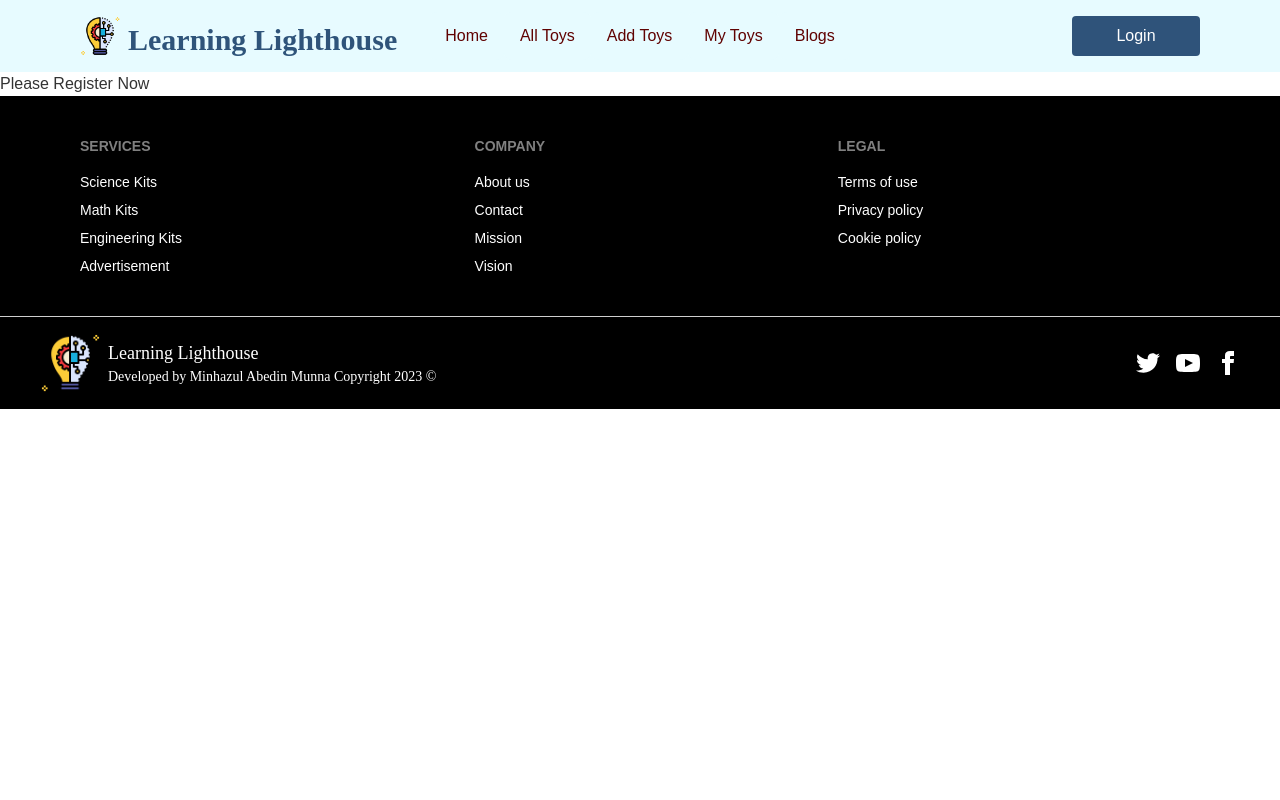
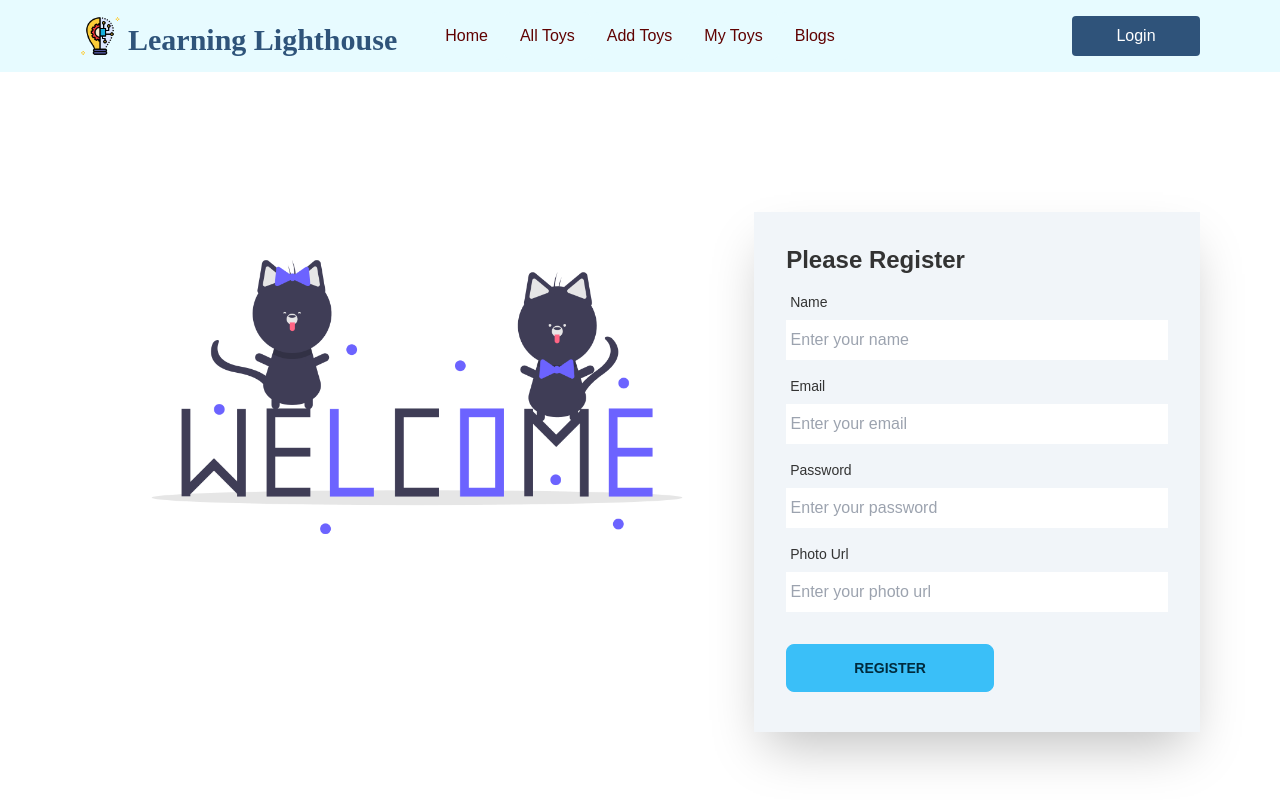
Before and after one commit to smmunna/b7a11-toy-marketplace-client-side-smmunna, a React (Vite) app in the folder learning-light-house-client/: page /register in a window 1280 px wide. Shown: the top 800 px of the page. Built offline with nearby package versions, Linux system fonts and the light colour scheme; a web font is replaced by a local one.

Commit message:
Error Page Added

```diff
--- a/learning-light-house-client/src/components/Error/Error.jsx
+++ b/learning-light-house-client/src/components/Error/Error.jsx
@@ -1,9 +1,21 @@
 import React from 'react';
+import ErrorPage from '../../assets/images/error404.png'
+import { Link } from 'react-router-dom';
 
 const Error = () => {
     return (
-        <div>
-            <h3>Error Components</h3>
+        <div className=' md:py-36 lg:px-52 lg:py-16'>
+            <div className='p-12 md:flex justify-center items-center gap-10'>
+                <div className='my-10'>
+                    <img src={ErrorPage} alt="" />
+                </div>
+                <div className='w-2/3'>
+                    <div>
+                        <h3 className="text-2xl text-red-600 mb-5">No Routes Exist, Check again.. !!</h3>
+                        <Link to="/"><button className='btn btn-success'>Go back to Home</button></Link>
+                    </div>
+                </div>
+            </div>
         </div>
     );
 }
--- a/learning-light-house-client/src/components/Login/Login.jsx
+++ b/learning-light-house-client/src/components/Login/Login.jsx
@@ -6,7 +6,7 @@ import { Link } from 'react-router-dom';
 
 const Login = () => {
     return (
-        <div className="hero min-h-screen">
+        <div className="lg:px-20 hero min-h-screen">
             <div className="lg:flex">
                 <div className="text-center lg:text-left">
                     <div>
@@ -14,19 +14,20 @@ const Login = () => {
                     </div>
                 </div>
                 <div className=" shadow-2xl bg-slate-100 lg:w-2/3">
+                    <form>
                     <div className="card-body">
                         <h3 className='text-2xl font-semibold'>Please Login</h3>
                         <div className="form-control">
                             <label className="label">
                                 <span className="label-text">Email</span>
                             </label>
-                            <input type="text" placeholder=" Enter your email" className="py-2" />
+                            <input type="text" placeholder=" Enter your email" required className="py-2" />
                         </div>
                         <div className="form-control">
                             <label className="label">
                                 <span className="label-text">Password</span>
                             </label>
-                            <input type="text" placeholder=" Enter your password" className="py-2" />
+                            <input type="text" placeholder=" Enter your password" required className="py-2" />
                         </div>
                         <div className="form-control mt-6">
                             <button className="btn btn-info w-52">Login</button>
@@ -38,6 +39,7 @@ const Login = () => {
                             <div className=' text-center border-2 py-3 cursor-pointer flex justify-center items-center gap-3 hover:bg-teal-100'><span><img src={GoogleLogo} width={25} alt="" /></span> <span>Signin with Google</span></div>
                         </div>
                     </div>
+                    </form>
                 </div>
             </div>
         </div>
--- a/learning-light-house-client/src/components/Register/Register.jsx
+++ b/learning-light-house-client/src/components/Register/Register.jsx
@@ -1,9 +1,52 @@
 import React from 'react';
+import register from '../../assets/images/welcome.png'
 
 const Register = () => {
     return (
-        <div>
-            <h3>Please Register Now</h3>
+        <div className="lg:px-20 hero min-h-screen">
+            <div className="lg:flex">
+                <div className="text-center lg:text-left">
+                    <div>
+                        <img src={register} className='' alt="" />
+                    </div>
+                </div>
+                <div className=" shadow-2xl bg-slate-100 lg:w-2/3">
+                    <form>
+                        <div className="card-body">
+                            <h3 className='text-2xl font-semibold'>Please Register</h3>
+                            <div className="form-control">
+                                <label className="label">
+                                    <span className="label-text">Name</span>
+                                </label>
+                                <input type="text" placeholder=" Enter your name" required className="py-2" />
+                            </div>
+                            <div className="form-control">
+                                <label className="label">
+                                    <span className="label-text">Email</span>
+                                </label>
+                                <input type="email" placeholder=" Enter your email" required className="py-2" />
+                            </div>
+                            <div className="form-control">
+                                <label className="label">
+                                    <span className="label-text">Password</span>
+                                </label>
+                                <input type="text" placeholder=" Enter your password" required className="py-2" />
+                            </div>
+                            <div className="form-control">
+                                <label className="label">
+                                    <span className="label-text">Photo Url</span>
+                                </label>
+                                <input type="text" placeholder=" Enter your photo url" required className="py-2" />
+                            </div>
+                            <div className="form-control mt-6">
+                                <button className="btn btn-info w-52">Register</button>
+                            </div>
+                            <div>
+                            </div>
+                        </div>
+                    </form>
+                </div>
+            </div>
         </div>
     );
 }
--- a/learning-light-house-client/src/routers/Router.jsx
+++ b/learning-light-house-client/src/routers/Router.jsx
@@ -14,6 +14,7 @@ const router = createBrowserRouter([
     {
         path: "/",
         element: <Main />,
+        errorElement:<Error/>,
         children: [
             {
                 path: "/",
@@ -45,10 +46,7 @@ const router = createBrowserRouter([
             },
         ]
     },
-    {
-        path: "*",
-        element: <Error />
-    }
+
 ]);
 
 export default router;
```
Also changed, not shown: learning-light-house-client/src/assets/images/error404.png (added), learning-light-house-client/src/assets/images/welcome.png (added).
